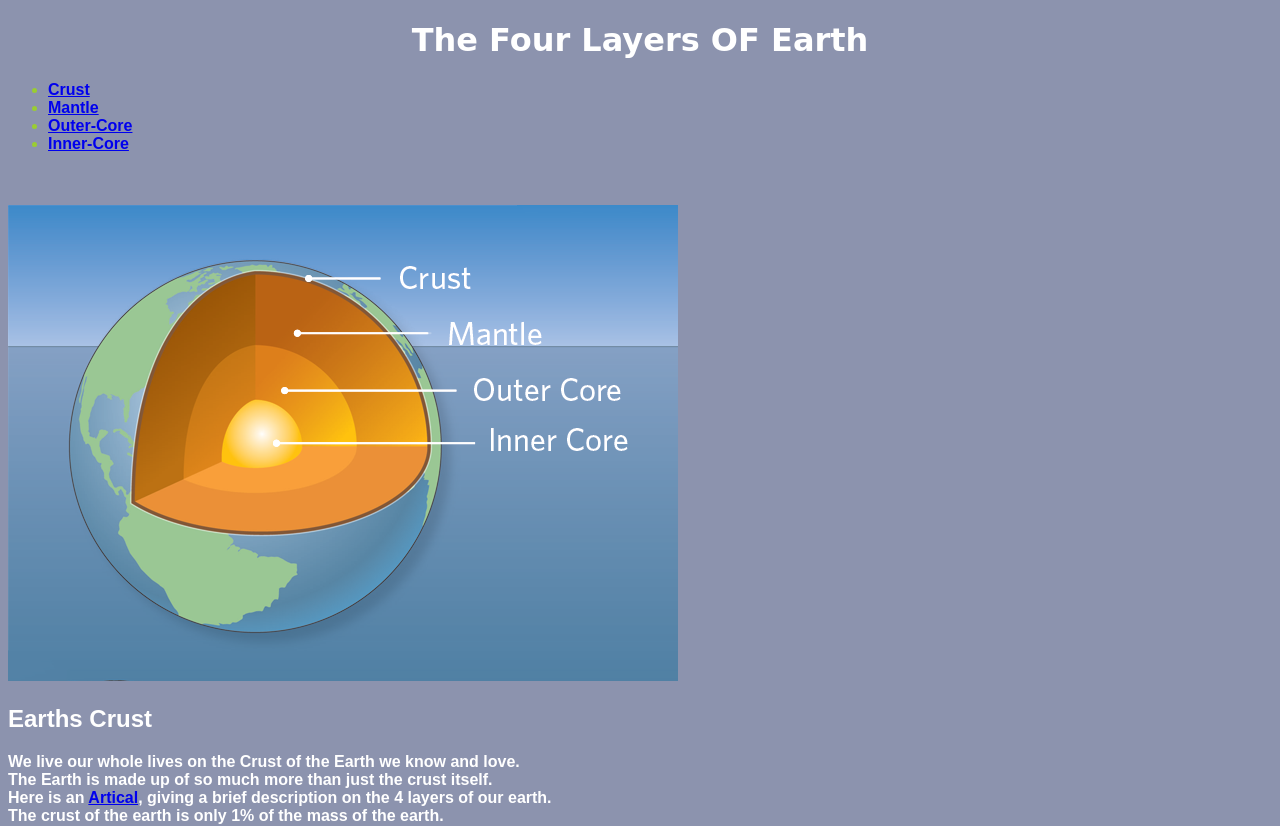
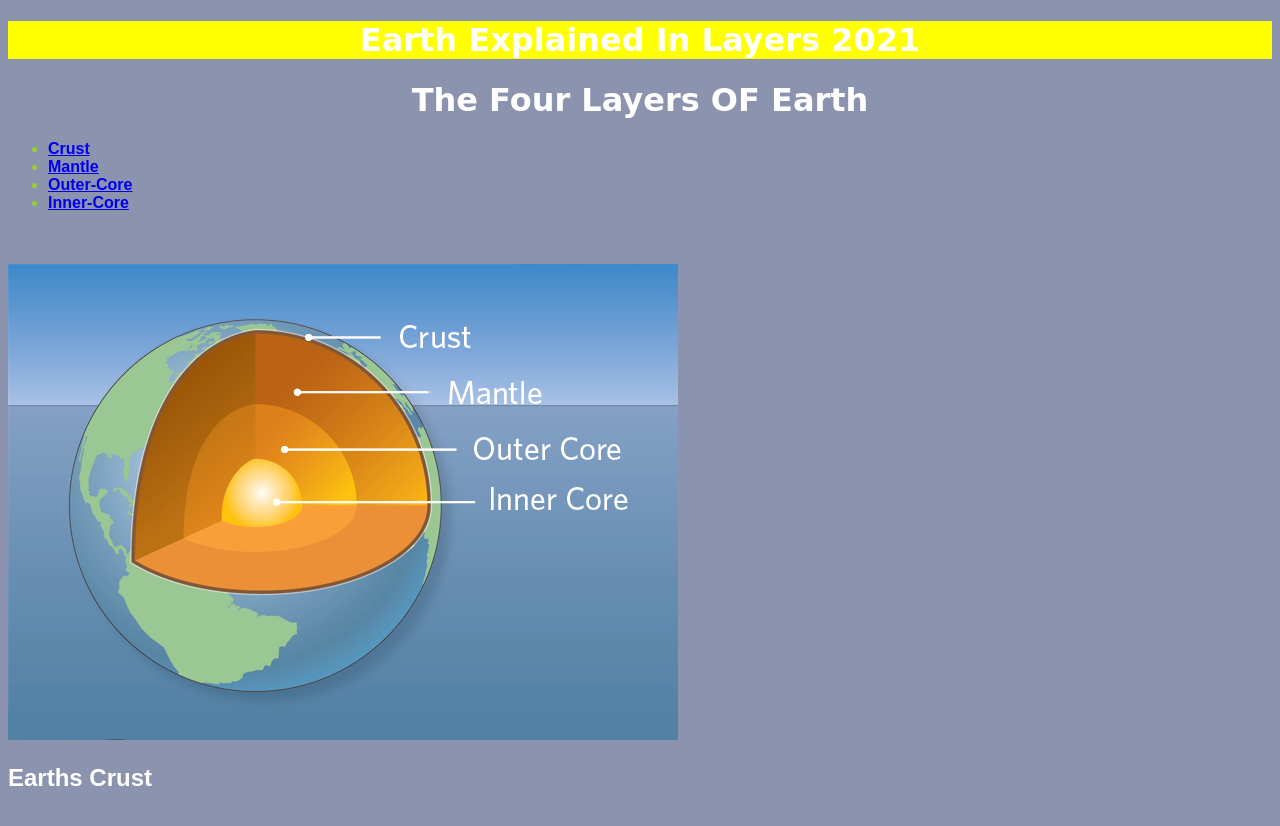
Before and after one commit to GIJoeCode/html-me-something2, a plain HTML site: page index.html in a window 1280 px wide. Shown: the top 826 px of the page. Drawn offline with Linux system fonts and the light colour scheme.

Commit message:
Added id CSS selctor and adjusted margi

```diff
--- a/index.html
+++ b/index.html
@@ -1,12 +1,13 @@
 <!DOCTYPE html>
 <html lang="en">
 <head>
-    <title>Earth Explained</title>
+    <title>Earth Explained In Layers 2021</title>
     <meta charset="utf-8"/>
     <link rel="stylesheet" type="text/css" href="styles.css">
-</head>
+    </head>
 <a name="top"></a>
 <body>
+  <h1 id="firstname">Earth Explained In Layers 2021</h1>
   <header>
     <h1>The Four Layers OF Earth</h1>
   <nav>
--- a/styles.css
+++ b/styles.css
@@ -26,7 +26,10 @@ h2 {
 
 p {
     color:white;
+    margin: 35px;
 }
+
+
 
 footer {
     color:limegreen;
@@ -71,3 +74,7 @@ footer {
     font-size: 2rem;
     color:lime;
 }
+
+#firstname {
+    background-color: yellow;
+  }
```
